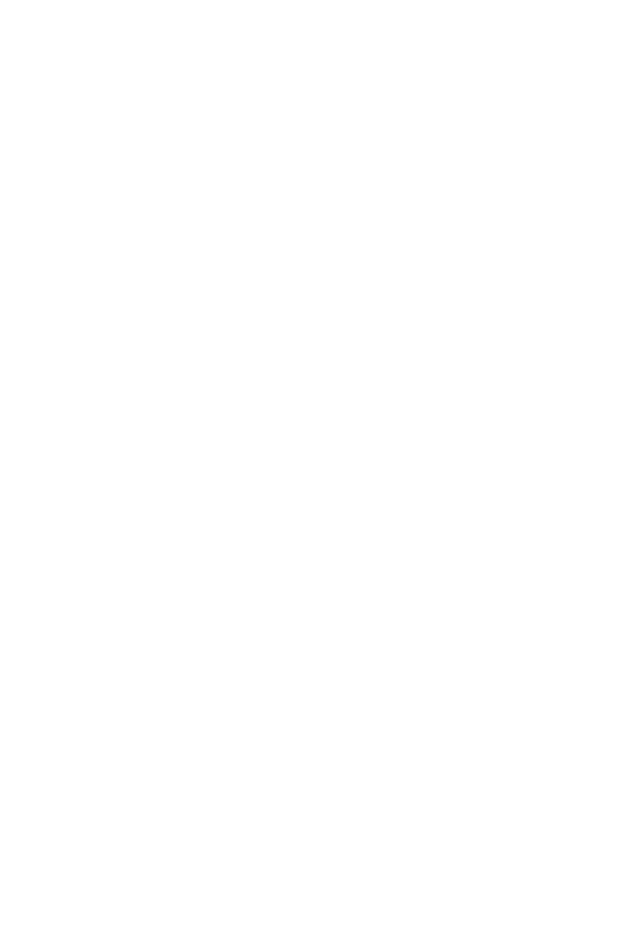
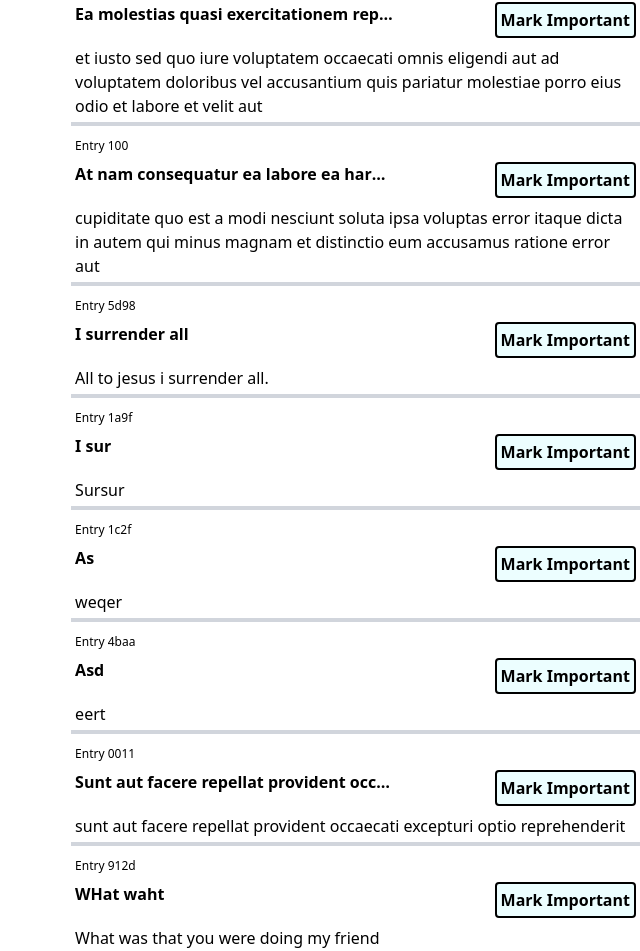
Before and after one commit to douglasgatimu/dear-journal, a React (Vite) app: page / in a window 1280 px wide. Shown: the part 346-1297 px from the top of the page, without its empty margins (640-1280 px from the left). Before the commit the page ends 800 px from the top, so only its background shows below. Built offline with nearby package versions, Linux system fonts and the light colour scheme; no server answers; data requests are answered from the project's data file.

Commit message:
Added addEntry, marking important.

```diff
--- a/index.html
+++ b/index.html
@@ -8,8 +8,8 @@
     <meta name="viewport" content="width=device-width, initial-scale=1.0" />
     <title>Vite + React</title>
   </head>
-  <body class="">
-    <div id="root"></div>
+  <body>
+    <div id="root" class="flex "></div>
     <script type="module" src="/src/main.jsx"></script>
   </body>
 </html>
--- a/mock/db.json
+++ b/mock/db.json
@@ -1,4 +1,5 @@
-{ "entriesArray" : [
+{
+  "entries": [
     {
       "userId": 1,
       "id": 1,
@@ -17,12 +18,41 @@
       "title": "ea molestias quasi exercitationem repellat qui ipsa sit aut",
       "body": "et iusto sed quo iure\nvoluptatem occaecati omnis eligendi aut ad\nvoluptatem doloribus vel accusantium quis pariatur\nmolestiae porro eius odio et labore et velit aut"
     },
-
     {
       "userId": 10,
       "id": 100,
       "title": "at nam consequatur ea labore ea harum",
       "body": "cupiditate quo est a modi nesciunt soluta\nipsa voluptas error itaque dicta in\nautem qui minus magnam et distinctio eum\naccusamus ratione error aut"
+    },
+    {
+      "id": "5d98",
+      "title": "I surrender all",
+      "body": "All to jesus i surrender all."
+    },
+    {
+      "id": "1a9f",
+      "title": "I sur",
+      "body": "Sursur"
+    },
+    {
+      "id": "1c2f",
+      "title": "as",
+      "body": "weqer"
+    },
+    {
+      "id": "4baa",
+      "title": "asd",
+      "body": "eert"
+    },
+    {
+      "id": "0011",
+      "title": "sunt aut facere repellat provident occaecati excepturi optio reprehenderit",
+      "body": "sunt aut facere repellat provident occaecati excepturi optio reprehenderit\n"
+    },
+    {
+      "id": "912d",
+      "title": "WHat waht",
+      "body": "What was that you were doing my friend\n"
     }
   ]
 }
--- a/src/App.jsx
+++ b/src/App.jsx
@@ -1,45 +1,82 @@
 import { useState, useEffect } from "react";
 import Entries from "./Entries";
 import NewEntry from "./NewEntry";
+import { data } from "autoprefixer";
 
 function App() {
-  let baseEndPoint = "https://jsonplaceholder.typicode.com/posts";
+  // let baseEndPoint = "https://jsonplaceholder.typicode.com/posts";
+  let baseEndPoint = "http://localhost:3001/entries";
   const [entries, setEntries] = useState([]);
   const [showNewEntryForm, setShowNewEntryForm] = useState(false);
+  const [loadingStatus, setLoadingStatus] = useState("unloaded");
+
+
 
   useEffect(() => {
+    requestEntries();
+
+  }, []);
+
+  function requestEntries() {
+    setLoadingStatus("Loading");
     fetch(baseEndPoint)
       .then((response) => response.json())
       .then((data) => {
-        setEntries(data);
+        let newData = data.map(entry => ({
+          ...entry,
+            title: entry.title.charAt(0).toUpperCase() + entry.title.slice(1),
+
+          important: false,
+        }));
+        setEntries(newData);
+        setLoadingStatus("Loaded");
       });
-  }, []);
+  }
 
 
 
 
 
-  const addEntry = (newEntry) => {
-    setEntries([...entries, { ...newEntry, id: Date.now()}]);
-  };
+function addEntry(newEntry) {
+  setLoadingStatus("Loading")
+
+  fetch(baseEndPoint, {
+    method: "POST",
+    headers: {
+      "Content-Type": "application/json",
+    },
+    body: JSON.stringify(newEntry),
+  })
+    .then((res) => res.json())
+    .then((entryObj) => {
+      console.log(entryObj.title + " saved successfully");
+      setEntries(prevEntries => [...prevEntries, entryObj]);
+    })
+    .catch((error) => {
+      console.error("Error saving entry:", error);
+    });
+    setLoadingStatus("Loaded")
+}
 
 
+function markImportant(entryId) {
+  const updatedEntries = entries.map(entry =>
+    entry.id === entryId ? {...entry, important: true} : entry
 
+      )
+      setEntries(updatedEntries)
+}
 
 
   const toggleNewEntryForm = () => {
     setShowNewEntryForm((prev) => !prev);
   };
 
-
-
   return (
     <>
-      <div className="new-entry w-1/3 bg-cyan-50 p-2">
+      <div className="new-entry w-1/3 p-2">
         <button
-          onClick={
-
-            toggleNewEntryForm}
+          onClick={toggleNewEntryForm}
           className="cursor-pointer bg-cyan-500 font-bold text-black border border-gray-400 shadow-sm rounded-none text-center w-full"
         >
           Show/hide new entry form
@@ -47,7 +84,7 @@
         {showNewEntryForm && <NewEntry onAddEntry={addEntry} />}
       </div>
 
-      <Entries entries={entries} />
+      <Entries entries={entries} onMarkImportant={markImportant}/>
     </>
   );
 }
--- a/src/Entries.jsx
+++ b/src/Entries.jsx
@@ -1,8 +1,8 @@
 import Entry from "./Entry";
 
-function Entries({ entries,}) {
+function Entries({ entries, onMarkImportant }) {
   return (
-    <div className="entries w-2/3 flex flex-col gap-2 items-end divide-y-2 divide-gray-300">
+    <div className="entries w-2/3 flex flex-col gap-2 items-end divide-y-4 divide-gray-300">
       {!entries.length ? (
         <h1>No Created Entries</h1>
       ) : (
@@ -12,6 +12,8 @@
             body={entry.body}
             id={entry.id}
             key={entry.id}
+            onMarkImportant={onMarkImportant}
+            important={entry.important}
           />
         ))
       )}
--- a/src/Entry.jsx
+++ b/src/Entry.jsx
@@ -1,9 +1,19 @@
-const Entry = ({ title, body, id }) => {
+const Entry = ({ title, body, id, important, onMarkImportant}) => {
   return (
     <div className="entry w-2/3 bg-white-100 p-1 flex flex-col gap-2">
       <p className="text-xs">{`Entry ${id}`}</p>
-      <h3 className="font-bold text-xm">{title}</h3>
+      <div className="entry-head flex justify-between">
+      <h3 className="font-bold text-xm truncate max-w-xs">{title}</h3>
+            <button
+            className="bg-cyan-50 border border-2 p-1 font-bold rounded-sm cursor-pointer"
+            onClick={() => {
 
+                onMarkImportant(id)
+            }}
+            >{important? 'Marked Important✅' : 'Mark Important'}</button>
+
+
+            </div>
       <p className="text-xm">{body}</p>
     </div>
   );
--- a/src/NewEntry.jsx
+++ b/src/NewEntry.jsx
@@ -28,7 +28,7 @@
           onChange={(e) => setBody(e.target.value)}
           id="entry-content"
           value={body}
-          placeholder="Write your masterpiece here..."
+          placeholder="Type away..."
           className="w-full pt-4 px-3 pb-3 bg-white border border-gray-300 shadow-sm rounded-none h-40 resize-none whitespace-pre-wrap overflow-hidden"
         />
 
```
Lines whose indentation alone changed are shown as unchanged.
